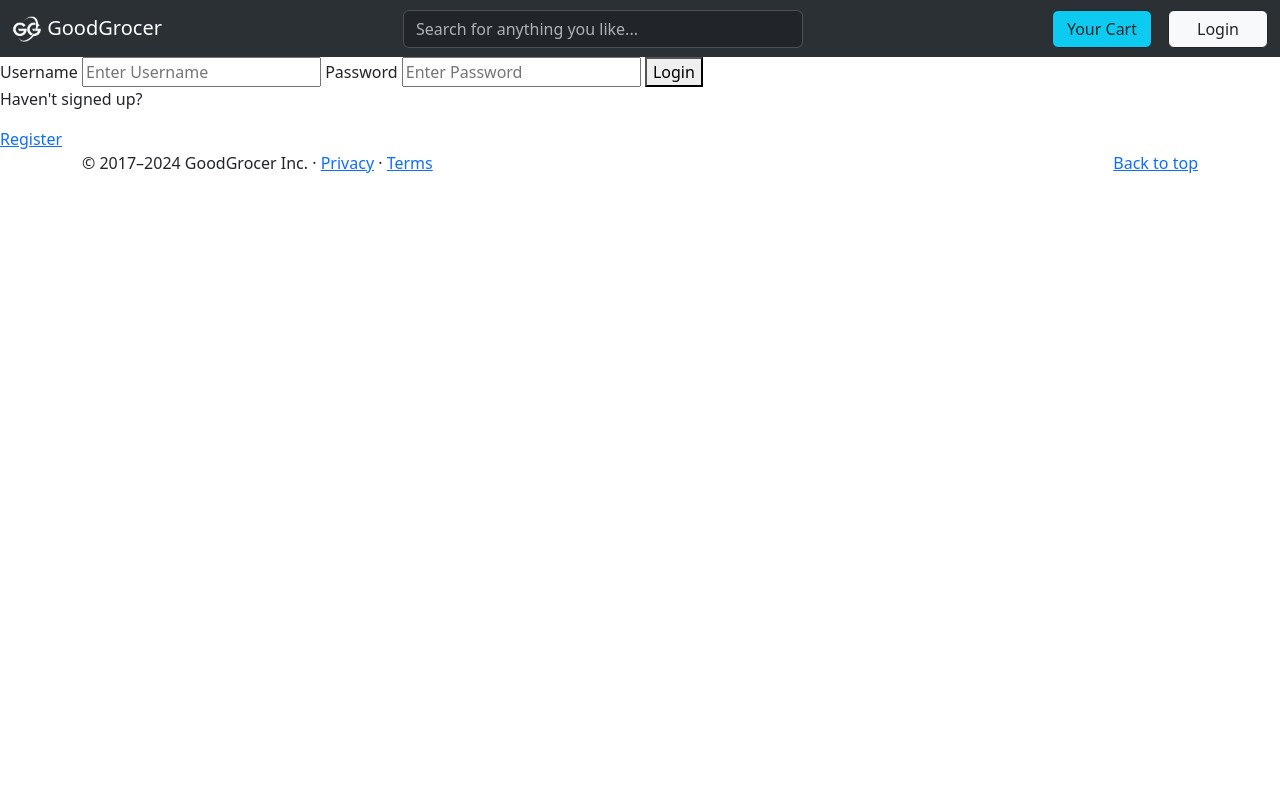
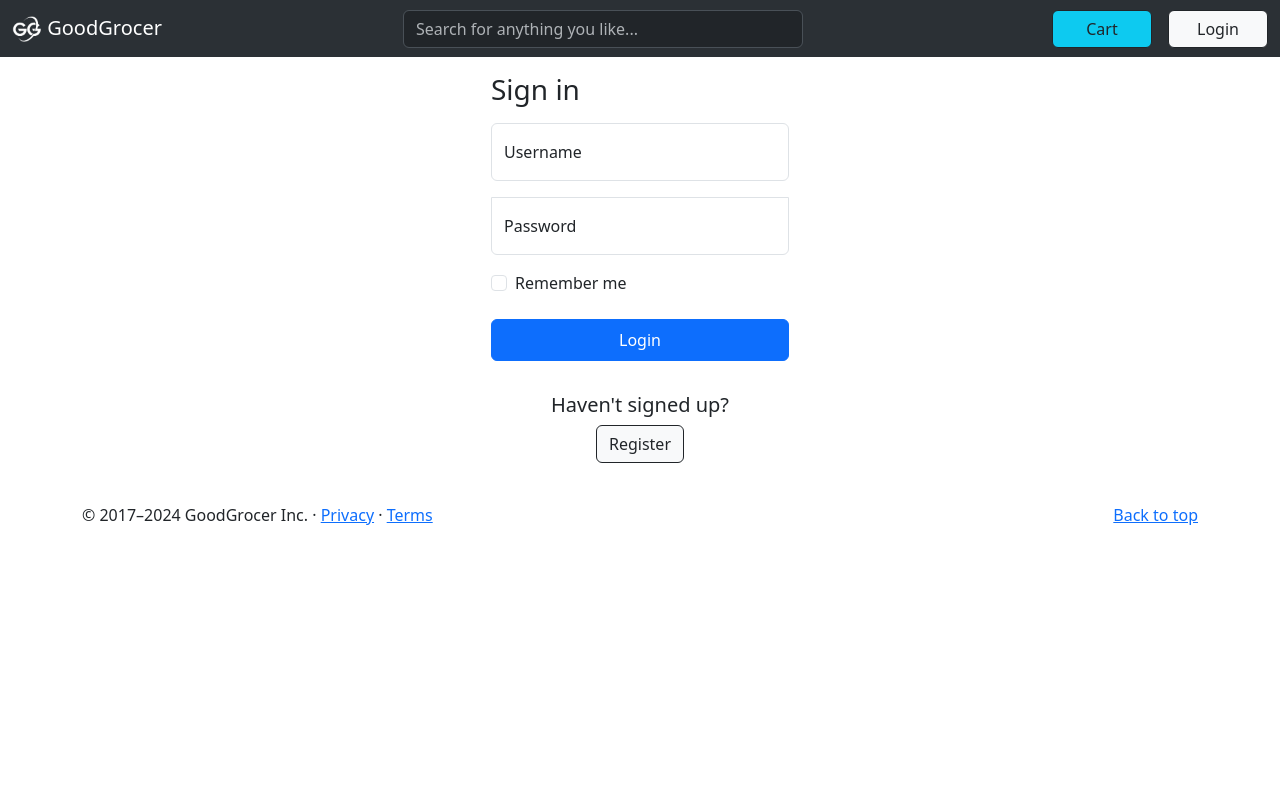
Before and after one commit to Mr-AbhiJoshi/GoodGrocer, a Django app: page /login/ in a window 1280 px wide. Run offline with Django 5.2, Linux system fonts and the light colour scheme; some libraries are stand-ins or nearby versions.

Commit message:
Added design to Login/Register Page

```diff
--- a/templates/login_register.html
+++ b/templates/login_register.html
@@ -1,5 +1,5 @@
 {% extends 'main.html' %}
-
+{% load static %}
 {% block title %}
     {% if user_exists == 'yes' %}
     Login
@@ -9,31 +9,170 @@
 {% endblock title %}
 
 {% block body %}
-{% if user_exists == 'yes' %}
-<form method="POST" action="">
-    {% csrf_token %}
-    <label for="username">Username</label>
-    <input type="text" name="username" placeholder="Enter Username" />
+<style>
+    html, body {
+    height: 100%;
+    }
 
-    <label for="username">Password</label>
-    <input type="text" name="password" placeholder="Enter Password" />
+    .form-signin {
+    max-width: 330px;
+    padding: 1rem;
+    }
 
-    <button type="submit">Login</button>
-</form>
+    .form-signin .form-floating:focus-within {
+    z-index: 2;
+    }
 
-<p>Haven't signed up?</p>
-<a href="{% url 'register' %}">Register</a>
+    .form-signin input[type="email"] {
+    margin-bottom: -1px;
+    border-bottom-right-radius: 0;
+    border-bottom-left-radius: 0;
+    }
 
-{% else %}
-<form method="POST" action="">
-    {% csrf_token %}
-    {{form}}
+    .form-signin input[type="password"] {
+    margin-bottom: 10px;
+    border-top-left-radius: 0;
+    border-top-right-radius: 0;
+    }
 
-    <button type="submit">Register</button>
-</form>
+    .bd-placeholder-img {
+      font-size: 1.125rem;
+      text-anchor: middle;
+      -webkit-user-select: none;
+      -moz-user-select: none;
+      user-select: none;
+    }
 
-<p>Already signed up?</p>
-<a href="{% url 'login' %}">Login</a>
+    @media (min-width: 768px) {
+      .bd-placeholder-img-lg {
+        font-size: 3.5rem;
+      }
+    }
 
-{% endif %}
+    .b-example-divider {
+      width: 100%;
+      height: 3rem;
+      background-color: rgba(0, 0, 0, .1);
+      border: solid rgba(0, 0, 0, .15);
+      border-width: 1px 0;
+      box-shadow: inset 0 .5em 1.5em rgba(0, 0, 0, .1), inset 0 .125em .5em rgba(0, 0, 0, .15);
+    }
+
+    .b-example-vr {
+      flex-shrink: 0;
+      width: 1.5rem;
+      height: 100vh;
+    }
+
+    .bi {
+      vertical-align: -.125em;
+      fill: currentColor;
+    }
+
+    .nav-scroller {
+      position: relative;
+      z-index: 2;
+      height: 2.75rem;
+      overflow-y: hidden;
+    }
+
+    .nav-scroller .nav {
+      display: flex;
+      flex-wrap: nowrap;
+      padding-bottom: 1rem;
+      margin-top: -1px;
+      overflow-x: auto;
+      text-align: center;
+      white-space: nowrap;
+      -webkit-overflow-scrolling: touch;
+    }
+
+    .btn-bd-primary {
+      --bd-violet-bg: #712cf9;
+      --bd-violet-rgb: 112.520718, 44.062154, 249.437846;
+
+      --bs-btn-font-weight: 600;
+      --bs-btn-color: var(--bs-white);
+      --bs-btn-bg: var(--bd-violet-bg);
+      --bs-btn-border-color: var(--bd-violet-bg);
+      --bs-btn-hover-color: var(--bs-white);
+      --bs-btn-hover-bg: #6528e0;
+      --bs-btn-hover-border-color: #6528e0;
+      --bs-btn-focus-shadow-rgb: var(--bd-violet-rgb);
+      --bs-btn-active-color: var(--bs-btn-hover-color);
+      --bs-btn-active-bg: #5a23c8;
+      --bs-btn-active-border-color: #5a23c8;
+    }
+
+    .bd-mode-toggle {
+      z-index: 1500;
+    }
+
+    .bd-mode-toggle .dropdown-menu .active .bi {
+      display: block !important;
+    }
+  </style>
+
+  <main class="form-signin w-100 m-auto">
+    {% if user_exists == 'yes' %}
+    <form method="POST" action="">
+      {% csrf_token %}
+      <h1 class="h3 mb-3 fw-normal">Sign in</h1>
+            <div class="form-floating">
+                <input type="text" name="username" class="form-control" id="floatingInput" placeholder="">
+                <label for="floatingInput">Username</label>
+            </div>
+            <div class="form-floating my-3">
+                <input type="password" name="password" class="form-control" id="floatingInput" placeholder="">
+                <label for="floatingInput">Password</label>
+            </div>
+            <div class="form-check text-start my-3">
+                <input class="form-check-input" type="checkbox" value="remember-me" id="flexCheckDefault">
+                <label class="form-check-label" for="flexCheckDefault">
+                  Remember me
+                </label>
+            </div>
+            <button class="btn btn-primary w-100 my-2 py-2" type="submit">Login</button>
+        </form>
+        <section>
+        <div class ='text-center my-4'>
+            <h5>Haven't signed up?</h5>
+            <a class="btn btn-light btn-outline-dark" href="{% url 'register' %}">Register</a>
+        </div>
+        </section>
+
+        {% else %}
+        <form method="POST" action="">
+            {% csrf_token %}
+            <h1 class="h3 mb-3 fw-normal">Sign up</h1>
+            {% for field in form %}
+            <div class="form-floating my-3">
+                <input type="{{field.field.widget.input_type}}" name="{{field.name}}" class="form-control" id="floatingInput" placeholder="{{field.label}}">
+                <label for="floatingInput">
+                    {% if field.name == 'username' %}
+                        Username
+                    {% elif field.name == 'password1' %}
+                        Password
+                    {% elif field.name == 'password2' %}
+                        Re-enter Password
+                    {% else %}
+                        {{ field.label }}
+                    {% endif %}
+                </label>
+            </div>
+            {% endfor %}
+            <button class="btn btn-primary w-100 my-4 py-2" type="submit">Register</button>
+            </form>
+            <section>
+                <div class ='text-center my-4'>
+                    <h5>Already signed up?</h5>
+                    <a class="btn btn-light btn-outline-dark" href="{% url 'login' %}">Login</a>
+                </div>
+                </section>
+
+        {% endif %}
+
+
+    <script src="/docs/5.3/dist/js/bootstrap.bundle.min.js" integrity="sha384-YvpcrYf0tY3lHB60NNkmXc5s9fDVZLESaAA55NDzOxhy9GkcIdslK1eN7N6jIeHz" crossorigin="anonymous"></script>
+  </main>
 {% endblock body %}
--- a/templates/navbar.html
+++ b/templates/navbar.html
@@ -27,10 +27,11 @@
             style="width: 400px;"
           />
         </form>
-        <a class="btn btn-info btn-outline-dark ms-3" href="{% url 'cart' %}" style="width: 100px;">Your Cart</a>
         {% if request.user.is_authenticated %}
+        <a class="btn btn-info btn-outline-dark ms-3" href="{% url 'cart' %}" style="width: absolute;">{{request.user}}'s Cart</a>
         <a class="btn btn-light btn-outline-dark ms-3" href="{% url 'logout' %}" style="width: 100px;">Logout</a>
         {% else %}
+        <a class="btn btn-info btn-outline-dark ms-3" href="{% url 'cart' %}" style="width: 100px;">Cart</a>
         <a class="btn btn-light btn-outline-dark ms-3" href="{% url 'login' %}" style="width: 100px;">Login</a>
         {% endif %}
       </div>
--- a/templates/product_list.html
+++ b/templates/product_list.html
@@ -112,7 +112,7 @@
                         <div class="card-body d-flex flex-column">
                             <div class="mt-auto">
                                 <h3 style="font-weight: bold;">{{product.name}}</h3>
-                                <h4 class="text-body-primary">${{product.price}} / {{product.quantity}}</h4>
+                                <h4 class="text-body-primary">${{product.price}}/{{product.quantity}}</h4>
                             </div>
                             <div class="mt-auto">
                                 {% if page == 'shop' %}
```
Also changed, not shown: db.sqlite3.
